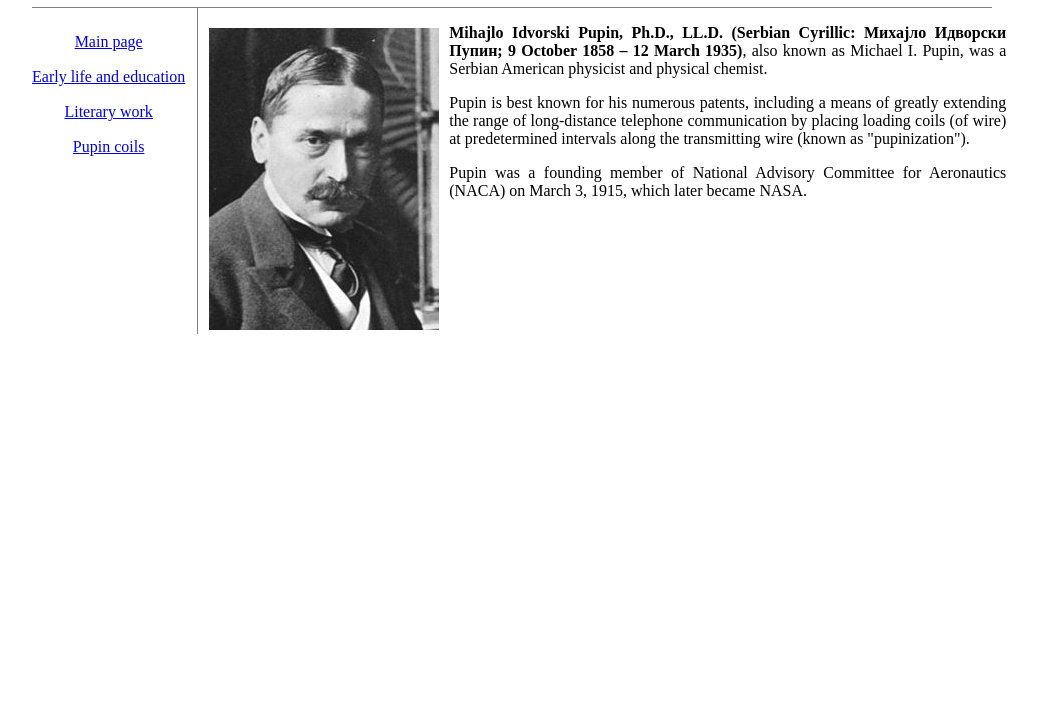
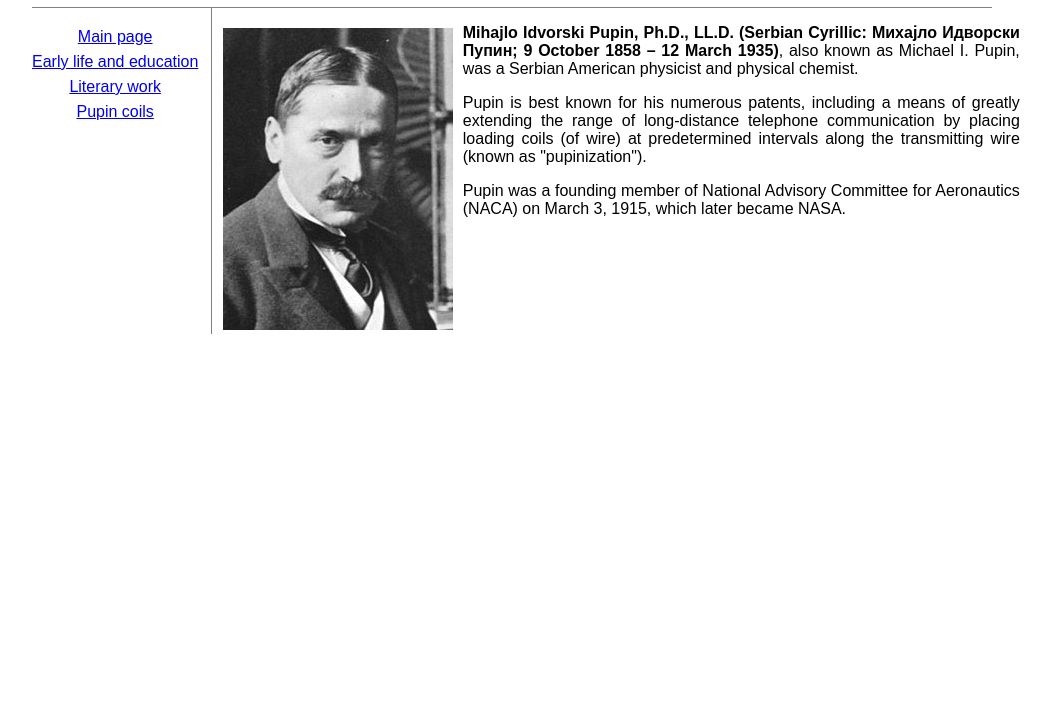
Before and after one commit to ZeljkoDe/03_assignment, a plain HTML site: page index.html in a window 1280 px wide. Shown: the part 73-800 px from the top of the page, without its empty margins (128-1178 px from the left). Drawn offline with Linux system fonts and the light colour scheme.

Commit message:
font change

```diff
--- a/style.css
+++ b/style.css
@@ -1,6 +1,7 @@
 body {
     width: 960px;
     margin: 20px auto;
+    font-family: Arial, Helvetica, sans-serif;
 }
 
 header {
@@ -13,7 +14,7 @@ nav {
     display: inline-block;
     text-align: center;
     padding: 16px 0 0 0;
-    line-height: 35px;
+    line-height: 25px;
 }
 
 section {
```
